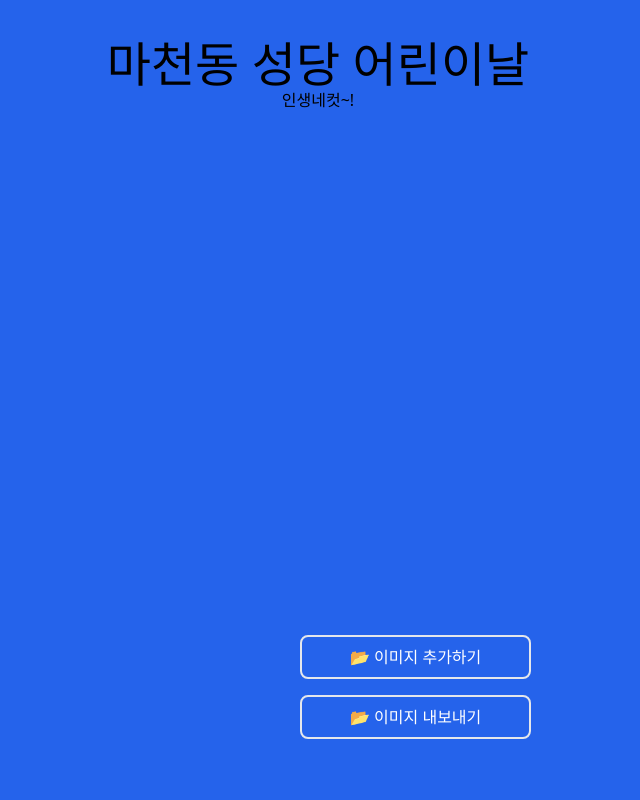
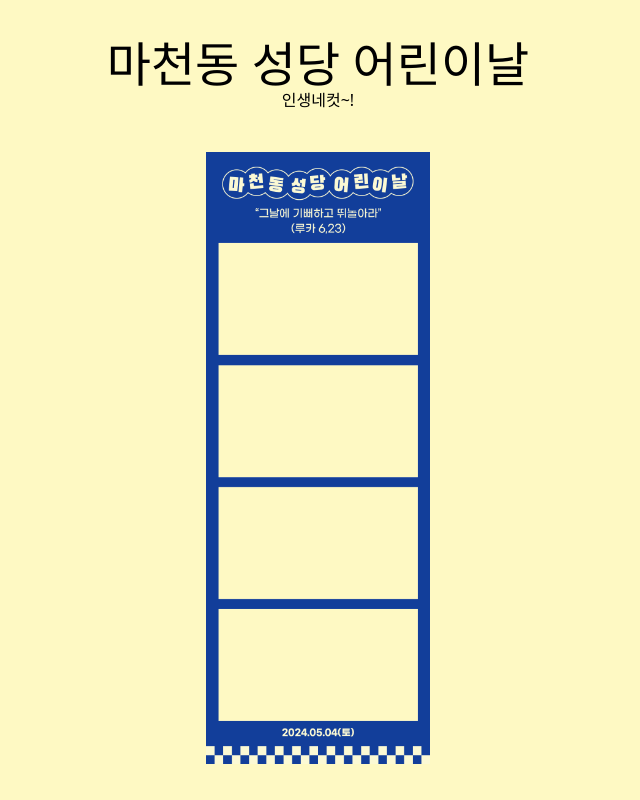
Before and after one commit to jisooround/4cut_for_majam, a React (Vite) app: page / in a window 1280 px wide. Shown: the whole page, without its empty margins (322-962 px from the left). Built offline with nearby package versions, Linux system fonts and the light colour scheme.

Commit message:
design: 프레임 이미지 추가& 스타일수정

```diff
--- a/src/App.tsx
+++ b/src/App.tsx
@@ -7,7 +7,7 @@ function App() {
   const [imgFile, setImgFile] = useState<string[]>([]);
 
   useEffect(() => {
-    console.log("imgfile::::::::::::::: ", imgFile);
+    console.log("imgfile:::::::: ", imgFile);
   }, [imgFile]);
 
   const saveImgFile = async (e: React.ChangeEvent<HTMLInputElement>) => {
@@ -43,29 +43,41 @@ function App() {
     }
   };
 
+  // eslint-disable-next-line @typescript-eslint/no-explicit-any
+  const handleImageClick = (index: any) => {
+    const newImgFile = [...imgFile];
+    newImgFile[index] = "/public/sohee.png"; // 클릭한 이미지의 인덱스를 "/public/sohee.png"로 대체
+    setImgFile(newImgFile);
+  };
+
   return (
     <>
-      <div className="w-screen h-screen bg-blue-600">
+      <div className="w-screen h-screen bg-yellow-100">
         <div className="text-center py-10">
           <h2 className="text-5xl">마천동 성당 어린이날</h2>
           <h4>인생네컷~!</h4>
         </div>
-        <div className="w-1/3 aspect-square bg-blue-600 m-auto relative flex justify-end">
-          <label className="cursor-pointer absolute bottom-[-100px] px-12 py-2 bg-blue-600 rounded-lg text-white border-solid border-2 border-white-600" htmlFor="image_one">
+        <div className="w-1/3 h-auto m-auto relative flex justify-center">
+          <label className="cursor-pointer fixed top-[800px] px-12 py-2 bg-yellow-100 rounded-lg text-blue-600 border-solid border-2 border-blue-600" htmlFor="image_one">
             📂 이미지 추가하기
           </label>
-          <label className="cursor-pointer absolute bottom-[-160px] right-[0] px-12 py-2 bg-blue-600 rounded-lg text-white border-solid border-2 border-white-600" htmlFor="image_one">
+          <label className="cursor-pointer fixed top-[860px] px-12 py-2 bg-yellow-100 rounded-lg text-blue-600 border-solid border-2 border-blue-600" htmlFor="image_one">
             📂 이미지 내보내기
           </label>
           <input type="file" onChange={(e) => saveImgFile(e)} id="image_one" multiple accept="image/*, .heic" className="hidden absolute" ref={imgRef} />
-          <div className="">
+          <div className="w-56 h-auto flex justify-center flex-wrap">
+            <div className="absolute z-10 left-0 right-0 mx-auto w-56">
+              <img src="/public/frame.png" alt="" />
+            </div>
+            <div className="pt-20">
               {imgFile.map((item, index) => {
                 return (
-                <div key={index} className="w-56 aspect-video bg-slate-50 overflow-hidden object-cover relative mb-3 pb-3 flex justify-center items-center">
+                  <div key={index} onClick={(index) => handleImageClick(index)} className="w-full aspect-video bg-slate-50 overflow-hidden object-cover relative flex justify-center items-center">
                     <img src={imgFile.length === 0 ? "/public/sohee.png" : item} width={"auto"} height={100} alt="img" className="z-90" />
                   </div>
                 );
               })}
+            </div>
           </div>
         </div>
       </div>
```
Also changed, not shown: public/frame.png (added). Lines whose indentation alone changed are shown as unchanged.
